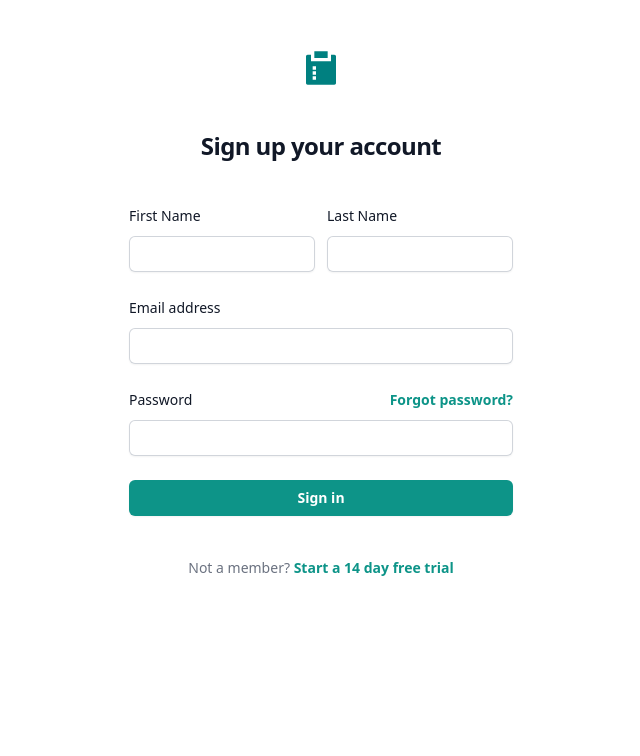
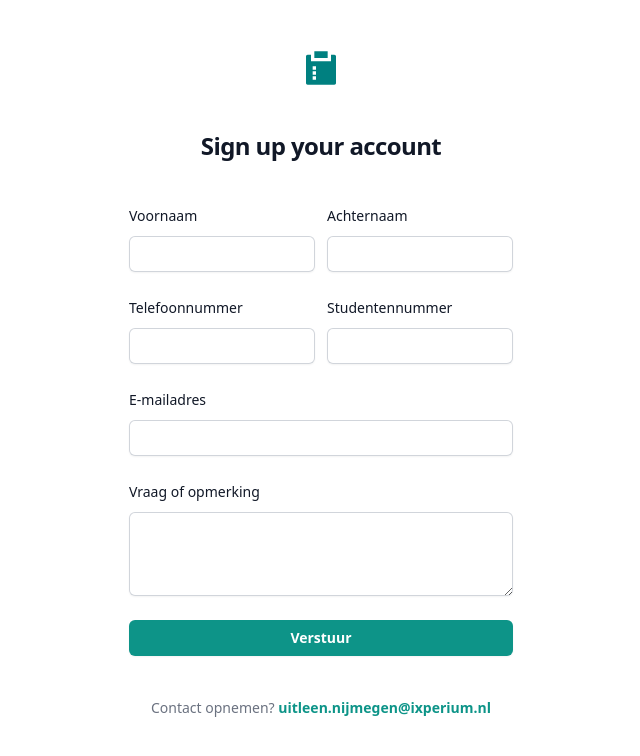
Before and after one commit to maxdevocht/My-First-React-Form, a React (Vite) app: page / in a window 1280 px wide. Shown: the top 756 px of the page, without its empty margins (319-959 px from the left). Built offline with nearby package versions, Linux system fonts and the light colour scheme.

Commit message:
added more inputs and textarea

```diff
--- a/src/components/Form.jsx
+++ b/src/components/Form.jsx
@@ -3,7 +3,7 @@ import React, { useState } from "react"
 export default function Form() {
 
   const [formData, useFormData] = useState(
-    {firstName: "", lastName: "", email: "", password: ""}
+    {firstName: "", lastName: "", mobile: "", number: "", email: "", comment: ""}
   )
 
   function handleChange(event) {
@@ -34,13 +34,13 @@ export default function Form() {
               <div className="flex flex-row gap-3 justify-between">
                 <div className="w-2/4">
                   <label htmlFor="firstName" className="block text-sm font-medium leading-6 text-gray-900">
-                    First Name
+                    Voornaam
                   </label>
                   <div className="mt-2">
                     <input
                       id="firstName"
                       name="firstName"
-                      type="firstName"
+                      type="text"
                       autoComplete="firstName"
                       required
                       className="block w-full rounded-md border-0 py-1.5 text-gray-900 shadow-sm ring-1 ring-inset ring-gray-300 placeholder:text-gray-400 focus:ring-2 focus:ring-inset focus:ring-teal-600 sm:text-sm sm:leading-6"
@@ -52,13 +52,13 @@ export default function Form() {
 
                 <div className="w-2/4">
                   <label htmlFor="lastName" className="block text-sm font-medium leading-6 text-gray-900">
-                    Last Name
+                    Achternaam
                   </label>
                   <div className="mt-2">
                     <input
                       id="lastName"
                       name="lastName"
-                      type="lastName"
+                      type="text"
                       autoComplete="lastName"
                       required
                       className="block w-full rounded-md border-0 py-1.5 text-gray-900 shadow-sm ring-1 ring-inset ring-gray-300 placeholder:text-gray-400 focus:ring-2 focus:ring-inset focus:ring-teal-600 sm:text-sm sm:leading-6"
@@ -69,9 +69,47 @@ export default function Form() {
                 </div>
               </div>
 
+              <div className="flex flex-row gap-3 justify-between">
+                <div className="w-2/4">
+                  <label htmlFor="mobile" className="block text-sm font-medium leading-6 text-gray-900">
+                    Telefoonnummer
+                  </label>
+                  <div className="mt-2">
+                    <input
+                      id="mobile"
+                      name="mobile"
+                      type="text"
+                      autoComplete="mobile"
+                      required
+                      className="block w-full rounded-md border-0 py-1.5 text-gray-900 shadow-sm ring-1 ring-inset ring-gray-300 placeholder:text-gray-400 focus:ring-2 focus:ring-inset focus:ring-teal-600 sm:text-sm sm:leading-6"
+                      onChange={handleChange}
+                      value={formData.mobile}
+                    />
+                  </div>
+                </div>
+
+                <div className="w-2/4">
+                  <label htmlFor="number" className="block text-sm font-medium leading-6 text-gray-900">
+                    Studentennummer
+                  </label>
+                  <div className="mt-2">
+                    <input
+                      id="number"
+                      name="number"
+                      type="text"
+                      autoComplete="number"
+                      required
+                      className="block w-full rounded-md border-0 py-1.5 text-gray-900 shadow-sm ring-1 ring-inset ring-gray-300 placeholder:text-gray-400 focus:ring-2 focus:ring-inset focus:ring-teal-600 sm:text-sm sm:leading-6"
+                      onChange={handleChange}
+                      value={formData.number}
+                    />
+                  </div>
+                </div>
+              </div>
+
               <div>
                 <label htmlFor="email" className="block text-sm font-medium leading-6 text-gray-900">
-                  Email address
+                  E-mailadres
                 </label>
                 <div className="mt-2">
                   <input
@@ -89,25 +127,18 @@ export default function Form() {
 
               <div>
                 <div className="flex items-center justify-between">
-                  <label htmlFor="password" className="block text-sm font-medium leading-6 text-gray-900">
-                    Password
+                  <label htmlFor="comment" className="block text-sm font-medium leading-6 text-gray-900">
+                    Vraag of opmerking
                   </label>
-                  <div className="text-sm">
-                    <a href="#" className="font-semibold text-teal-600 hover:text-teal-500">
-                      Forgot password?
-                    </a>
-                  </div>
                 </div>
                 <div className="mt-2">
-                  <input
-                    id="password"
-                    name="password"
-                    type="password"
-                    autoComplete="current-password"
-                    required
+                  <textarea
+                    id="comment"
+                    name="comment"
+                    rows={3}
                     className="block w-full rounded-md border-0 py-1.5 text-gray-900 shadow-sm ring-1 ring-inset ring-gray-300 placeholder:text-gray-400 focus:ring-2 focus:ring-inset focus:ring-teal-600 sm:text-sm sm:leading-6"
                     onChange={handleChange}
-                    value={formData.password}
+                    value={formData.comment}
                   />
                 </div>
               </div>
@@ -117,15 +148,15 @@ export default function Form() {
                   type="submit"
                   className="flex w-full justify-center rounded-md bg-teal-600 px-3 py-1.5 text-sm font-semibold leading-6 text-white shadow-sm hover:bg-teal-500 focus-visible:outline focus-visible:outline-2 focus-visible:outline-offset-2 focus-visible:outline-teal-600"
                 >
-                  Sign in
+                  Verstuur
                 </button>
               </div>
             </form>
 
             <p className="mt-10 text-center text-sm text-gray-500">
-              Not a member?{' '}
+              Contact opnemen?{' '}
               <a href="#" className="font-semibold leading-6 text-teal-600 hover:text-teal-500">
-                Start a 14 day free trial
+                uitleen.nijmegen@ixperium.nl
               </a>
             </p>
           </div>
```
